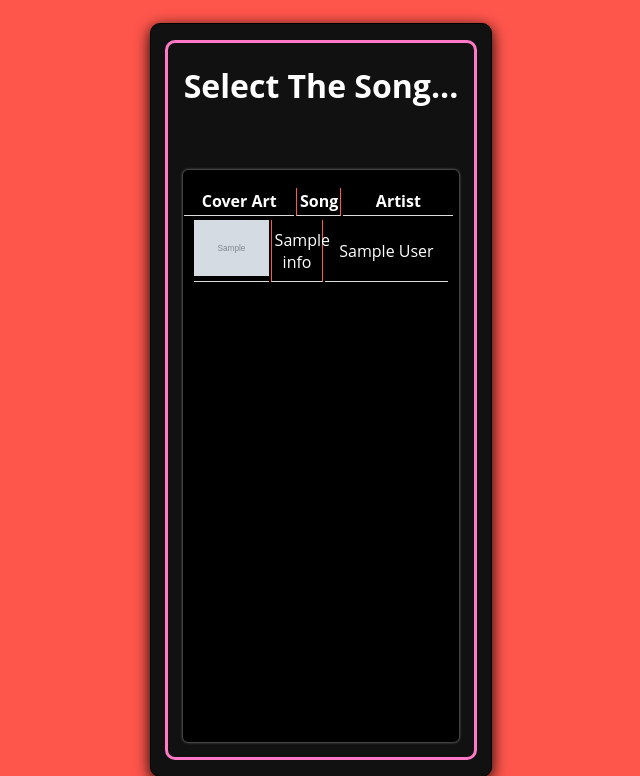
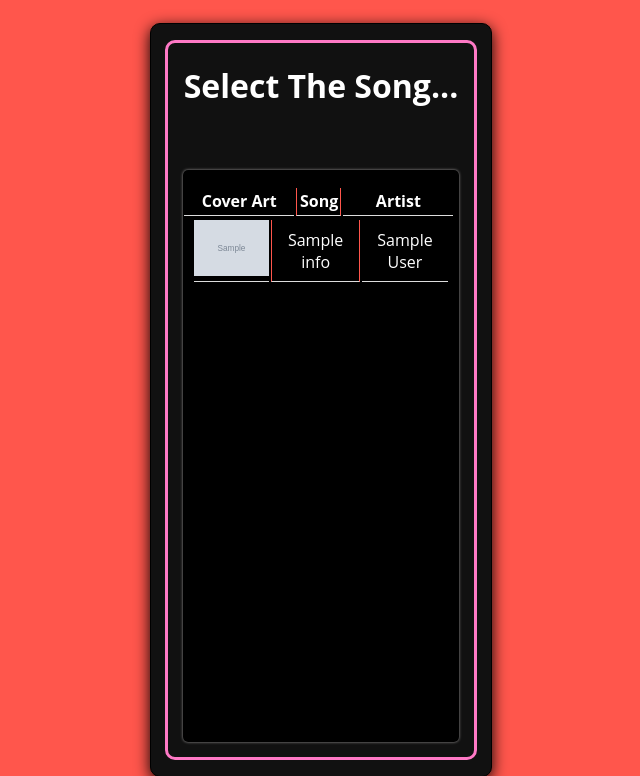
Before and after one commit to NormVg/dusic, a Python web app: template templates/search.html in a window 1280 px wide. Shown: the top 776 px of the page, without its empty margins (319-959 px from the left). Run offline with Jinja, Linux system fonts and the light colour scheme; the template is opened without the code that fills it: most values are stand-ins (such as "Sample title", 1, 10 or a date in 2020); grey boxes marked "Sample" are stand-in pictures.

Commit message:
Update search.html

```diff
--- a/templates/search.html
+++ b/templates/search.html
@@ -42,7 +42,7 @@
                             <tr>
                                 <td id="img"><img src= {{ info['thumb'] }} alt="Cover-Art"></td>
                                 <td class="center"> <a href=  {{ "/player?" + info['req'] }}> {{ info['title'] }} </a> </td>
-                                <td><a href= {{ info['chlink'] }}> {{ info['author'] }} </a></td>
+                                <td class="cha" ><a href= {{ info['chlink'] }}> {{ info['author'] }} </a></td>
                             </tr>
                             {% endfor %}
                         </tbody>
```
